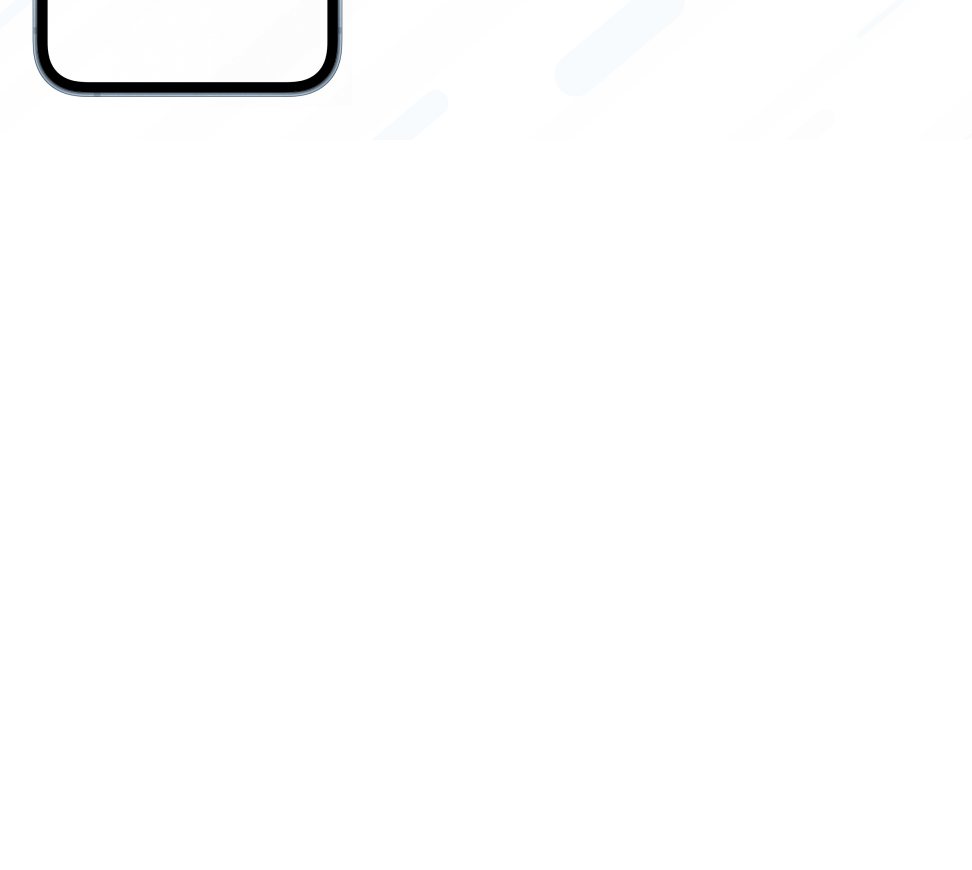
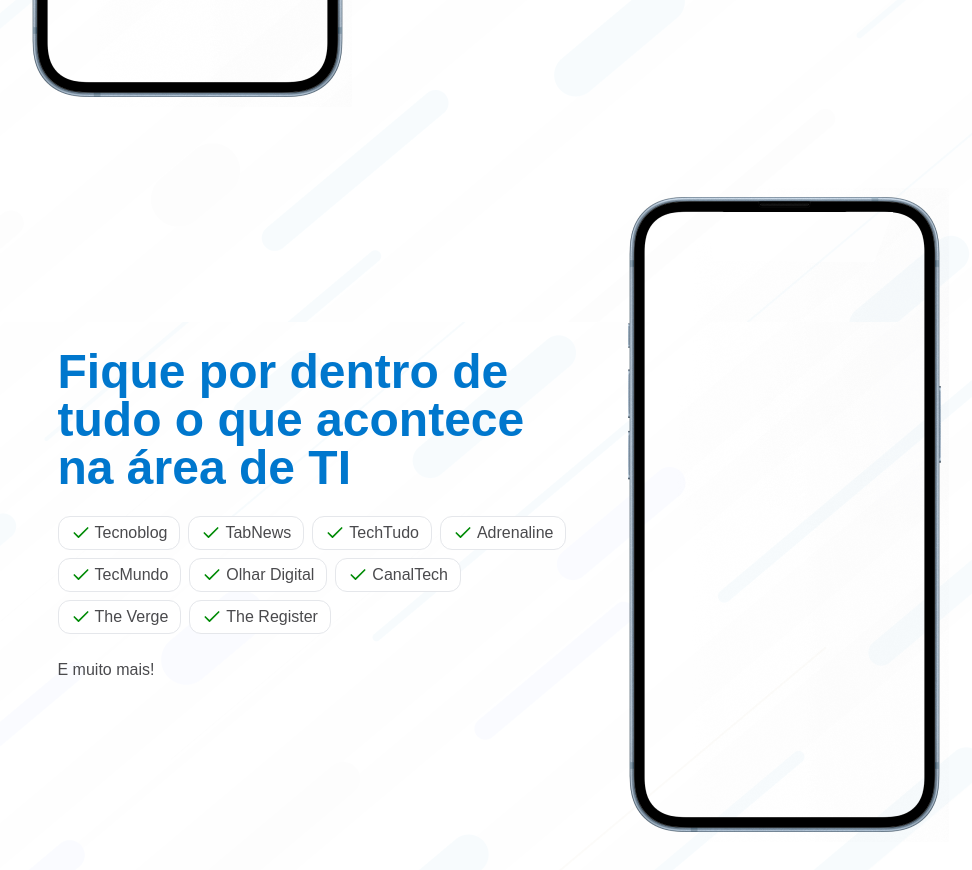
Before and after one commit to devalexsantos/tecbot-landing-page, a Next.js app: page / in a window 1280 px wide. Shown: the part 660-1530 px from the top of the page, without its empty margins (137-1109 px from the left). Before the commit the page ends 800 px from the top, so only its background shows below. Built offline with nearby package versions, Linux system fonts and the light colour scheme; a web font is replaced by a local one.

Commit message:
feat: add listNews session

```diff
--- a/src/app/page.tsx
+++ b/src/app/page.tsx
@@ -1,9 +1,11 @@
 import { Hero } from './sections/Hero'
+import { ListNews } from './sections/ListNews'
 
 export default function Home() {
   return (
     <main className="flex flex-col gap-4">
       <Hero />
+      <ListNews />
     </main>
   )
 }
```
